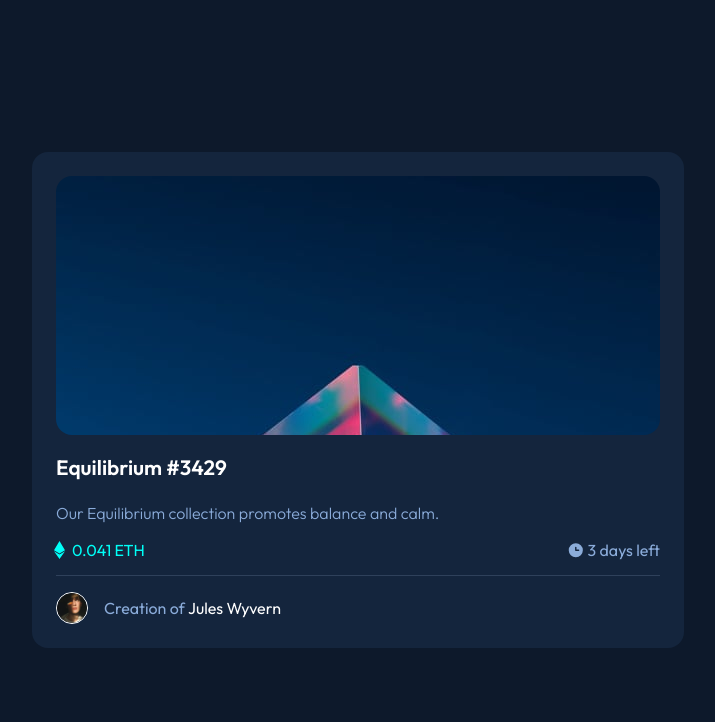
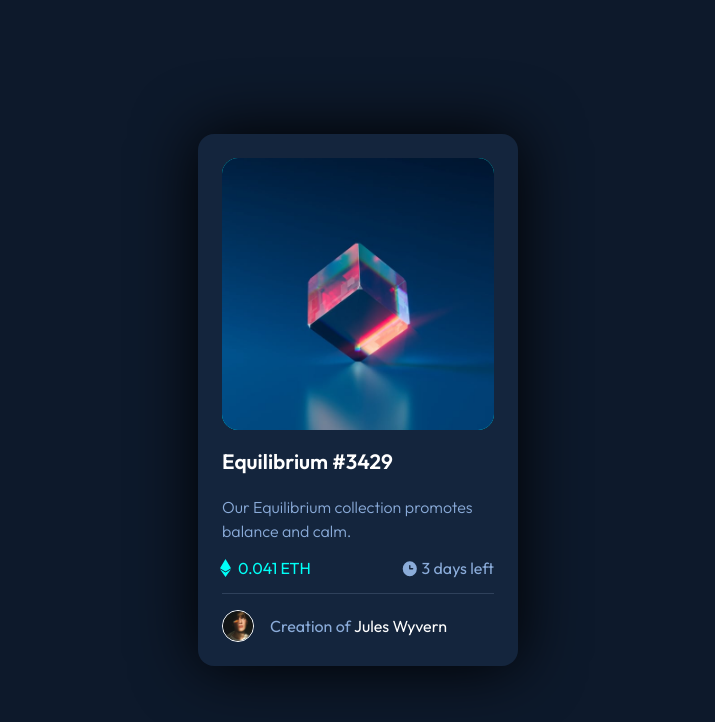
Before and after one commit to AlejandroLR00/NFT-preview-card-component, a plain HTML site: page index.html in a window 1280 px wide. Shown: the whole page, without its empty margins (282-997 px from the left). Drawn offline with Linux system fonts and the light colour scheme.

Commit message:
desktop finished

```diff
--- a/style/style.css
+++ b/style/style.css
@@ -34,6 +34,7 @@ body{
     border-radius: 1rem;
     overflow: hidden;
     color: var(--White);
+    box-shadow:  0 0 4rem black;
 }
 
 .card__img{
@@ -127,3 +128,29 @@ body{
 .card__perfil--text{
     padding-right: .2em;
 }
+
+@media screen and (min-width: 500px){
+    .card{
+        width: 20rem;
+    }
+    .card__img{
+        height: 17rem;
+        background-color: var(--Cyan);
+        background-image: url("../images/icon-view.svg");
+        background-repeat: no-repeat;
+        background-position: 50% 50%;
+        background-size: 3rem;
+    }
+
+    .card__img--img:hover{
+        opacity: 30%;
+    }
+
+    .card__sumary--title:hover{
+        color: var(--Cyan);
+    }
+
+    .card__perfil--name:hover{
+        color: var(--Cyan);
+    }
+}
```
Also changed, not shown: index.html (+2 -10 lines).
